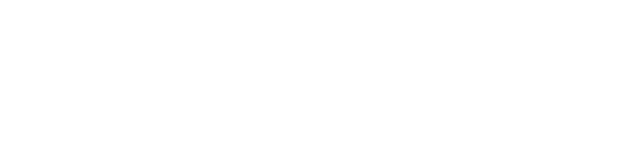
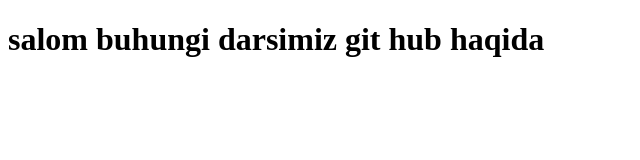
Before and after one commit to Islomjon95/Gitdars, a plain HTML site: page index.html in a window 1280 px wide. Shown: the whole page, without its empty margins (0-640 px from the left). Drawn offline with Linux system fonts and the light colour scheme.

Commit message:
h1 tegi ochilib matn kiritildi

```diff
--- a/index.html
+++ b/index.html
@@ -7,6 +7,6 @@
     <title>Document</title>
 </head>
 <body>
-
+    <h1> salom buhungi darsimiz git hub haqida</h1>
 </body>
 </html>
```
